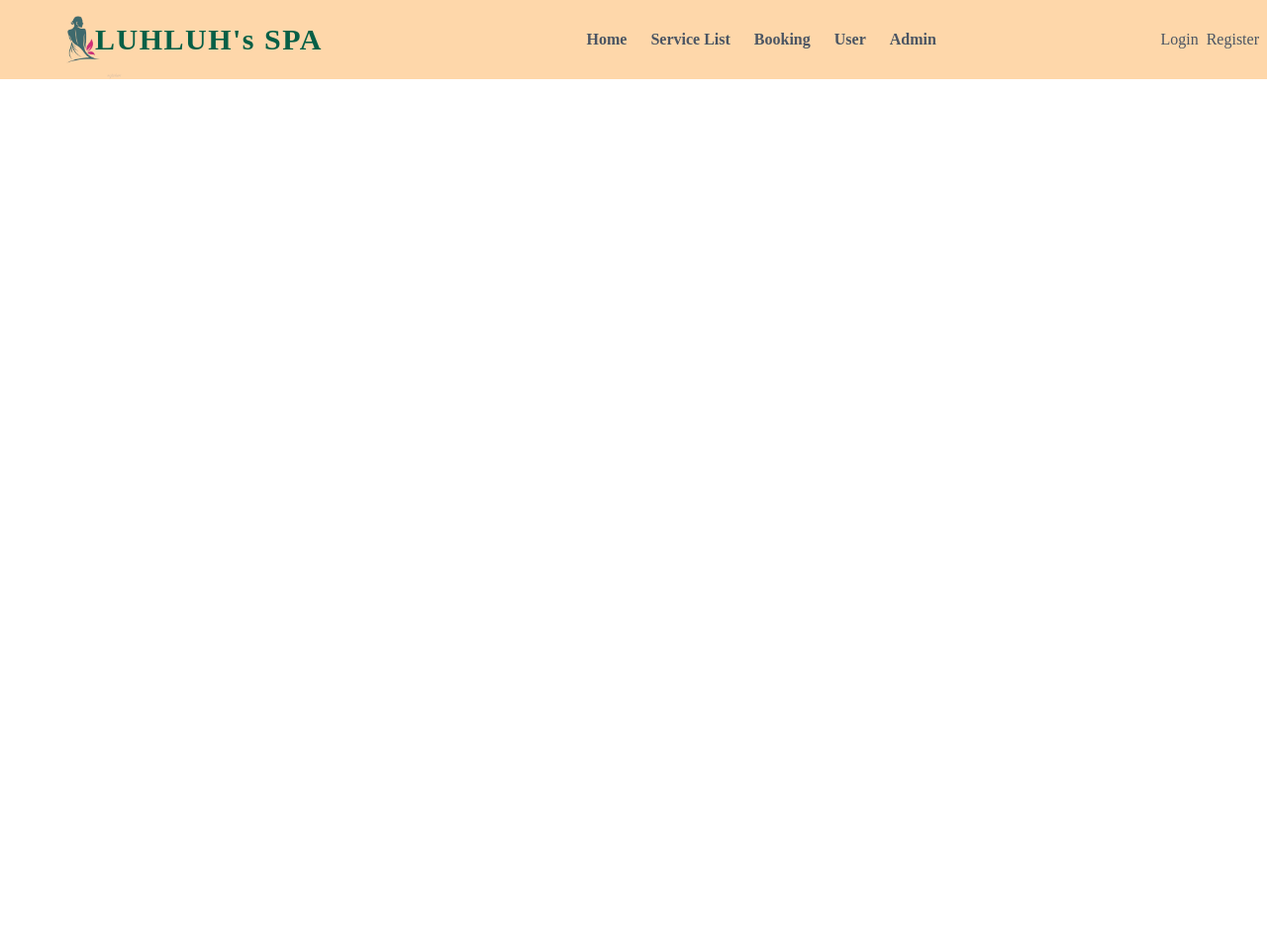
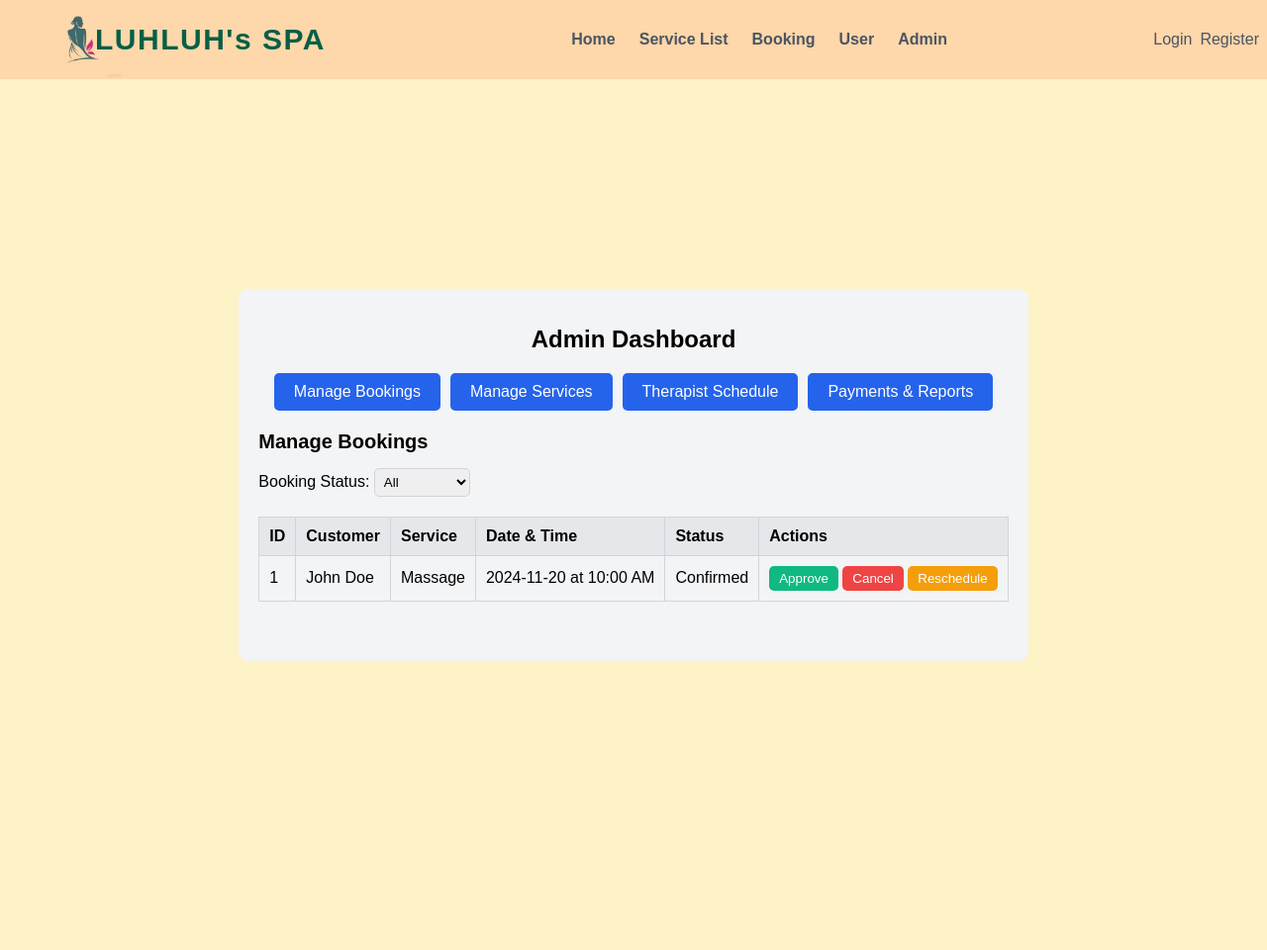
Before and after one commit to BayRJ/3HFinalProject, a PHP site: page /admin-dashboard.php in a window 1280 px wide. Shown: the whole page at 99% size. Before the commit the page ends 80 px from the top, so only its background shows below. Run offline with PHP 8.4, Linux system fonts and the light colour scheme.

Commit message:
Added Interface for the admin Dashboard

```diff
--- a/admin-dashboard.css
+++ b/admin-dashboard.css
@@ -88,3 +88,114 @@
 .auth-link:hover {
   color: #047857; /* Equivalent to hover:text-green-500 */
 }
+
+body {
+  font-family: Arial, sans-serif;
+  margin: 0;
+  padding: 0;
+  background-color: #fef3c7;
+}
+
+.dashboard {
+  width: 100%;
+  min-height: 120vh;
+  display: flex;
+  justify-content: center;
+  align-items: center;
+}
+
+.container {
+  max-width: 960px;
+  margin: 0 auto;
+  padding: 20px;
+  background-color: #f3f4f6;
+  border-radius: 10px;
+}
+
+.title {
+  font-size: 24px;
+  font-weight: bold;
+  margin-bottom: 20px;
+  text-align: center;
+}
+
+.tabs {
+  display: flex;
+  justify-content: center;
+  gap: 10px;
+  margin-bottom: 20px;
+}
+
+.tab {
+  font-size: 16px;
+  padding: 10px 20px;
+  background-color: #2563eb;
+  color: white;
+  border: none;
+  border-radius: 5px;
+  cursor: pointer;
+}
+
+.tab:hover {
+  background-color: #1e40af;
+}
+
+.section {
+  margin-bottom: 40px;
+}
+
+.subtitle {
+  font-size: 20px;
+  font-weight: bold;
+  margin-bottom: 15px;
+}
+
+.filters {
+  margin-bottom: 20px;
+}
+
+.select {
+  padding: 5px;
+  border: 1px solid #d1d5db;
+  border-radius: 5px;
+}
+
+.table {
+  width: 100%;
+  border-collapse: collapse;
+}
+
+.table th,
+.table td {
+  padding: 10px;
+  border: 1px solid #d1d5db;
+  text-align: left;
+}
+
+.table th {
+  background-color: #e5e7eb;
+}
+
+.table .btn {
+  padding: 5px 10px;
+  border: none;
+  border-radius: 5px;
+  cursor: pointer;
+  color: white;
+}
+
+.btn.approve {
+  background-color: #10b981;
+}
+
+.btn.cancel {
+  background-color: #ef4444;
+}
+
+.btn.reschedule {
+  background-color: #f59e0b;
+}
+
+.btn:hover {
+  opacity: 0.9;
+}
--- a/admin-dashboard.php
+++ b/admin-dashboard.php
@@ -28,6 +28,66 @@
       </div>
     </nav>
   </div>
+  <div class="dashboard">
+    <div class="container">
+      <h1 class="title">Admin Dashboard</h1>
+
+      <!-- Tabs -->
+      <div class="tabs">
+        <button class="tab" data-tab="bookings">Manage Bookings</button>
+        <button class="tab" data-tab="services">Manage Services</button>
+        <button class="tab" data-tab="schedule">Therapist Schedule</button>
+        <button class="tab" data-tab="payments">Payments & Reports</button>
+      </div>
+
+      <!-- Booking Management -->
+      <div class="section bookings">
+        <h2 class="subtitle">Manage Bookings</h2>
+
+        <!-- Filters -->
+        <div class="filters">
+          <label for="booking-status">Booking Status:</label>
+          <select id="booking-status" class="select">
+            <option value="all">All</option>
+            <option value="pending">Pending</option>
+            <option value="confirmed">Confirmed</option>
+            <option value="completed">Completed</option>
+          </select>
+        </div>
+
+        <!-- Booking Table -->
+        <table class="table">
+          <thead>
+            <tr>
+              <th>ID</th>
+              <th>Customer</th>
+              <th>Service</th>
+              <th>Date & Time</th>
+              <th>Status</th>
+              <th>Actions</th>
+            </tr>
+          </thead>
+          <tbody>
+            <tr>
+              <td>1</td>
+              <td>John Doe</td>
+              <td>Massage</td>
+              <td>2024-11-20 at 10:00 AM</td>
+              <td>Confirmed</td>
+              <td>
+                <button class="btn approve">Approve</button>
+                <button class="btn cancel">Cancel</button>
+                <button class="btn reschedule">Reschedule</button>
+              </td>
+            </tr>
+          </tbody>
+        </table>
+      </div>
+
+      <!-- Other sections can be added here in the same structure -->
+
+    </div>
+  </div>
 </body>
 
 </html>
--- a/booking.php
+++ b/booking.php
@@ -70,7 +70,7 @@ if ($_SERVER['REQUEST_METHOD'] === 'POST') {
       $_SESSION['appointment_confirmation'] = "Appointment Confirmed! Your spa appointment has been booked successfully.";
 
       // Redirect to user page
-      header("Location: user.php");
+      header("Location: user-dashboard.php");
       exit();
     } catch (PDOException $e) {
       $confirmationMessage = "Error: " . $e->getMessage();
```
